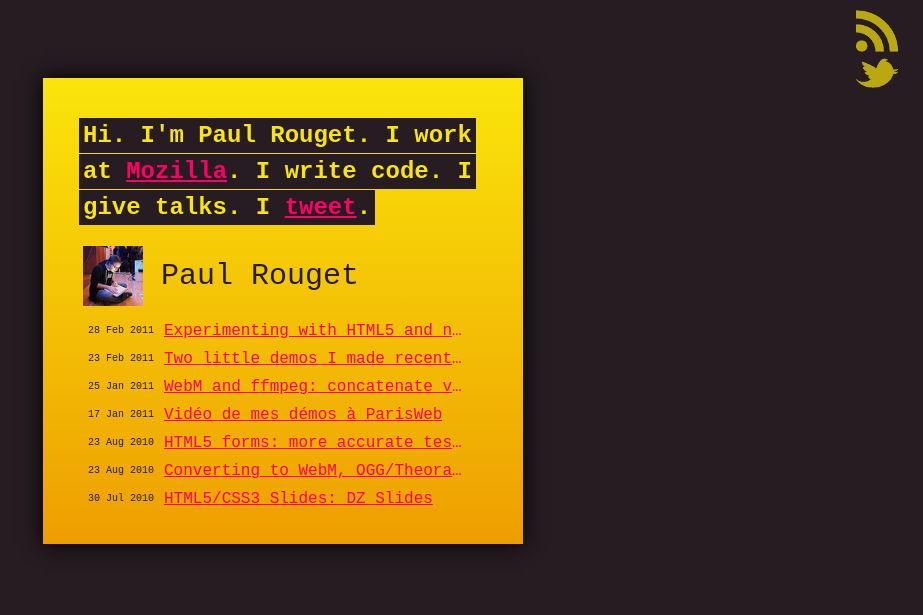
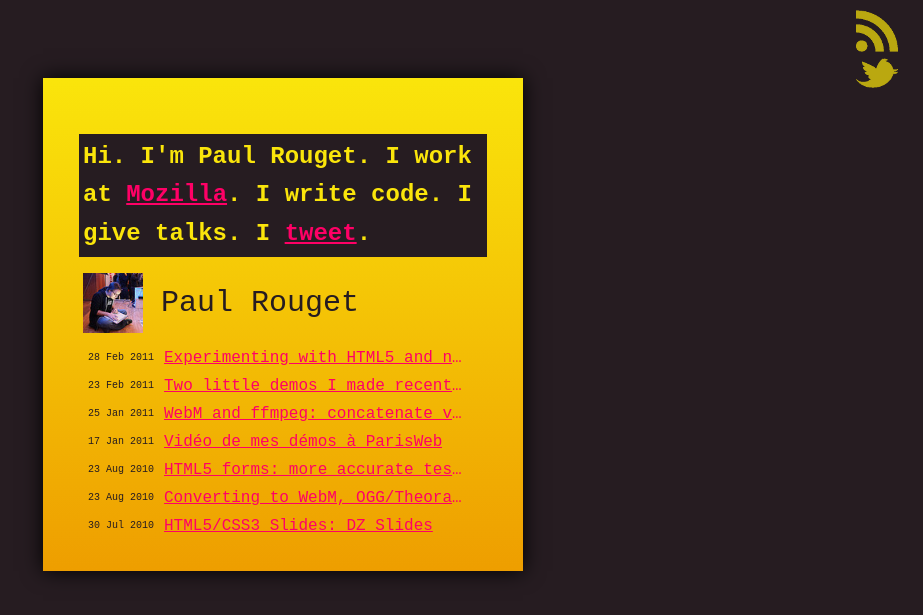
Before and after one commit to paulrouget/paulrouget.github.com, a Jekyll site: the page built from index.html, in a window 1280 px wide. Shown: the top 615 px of the page, without its empty margins (357-1280 px from the left). Built offline with Jekyll 4.4.1, drawn with Linux system fonts in a browser that asks for light colours; some web fonts are replaced.

Commit message:
more random stuff

```diff
--- a/_layouts/post.html
+++ b/_layouts/post.html
@@ -2,7 +2,7 @@
 
 <meta charset="utf8">
 <meta name="viewport" content="width=device-width; user-scalable=0" >
-<link href='http://fonts.googleapis.com/css?family=Cantarell' rel='stylesheet' type='text/css'>
+<link href='http://fonts.googleapis.com/css?family=Cantarell:regular,bold' rel='stylesheet' type='text/css'>
 
 <link rel="stylesheet" href="/css/stickytheme.css">
 <link rel="stylesheet" href="/css/syntax.css">
--- a/_posts/2011-01-25-funwithwebm.html
+++ b/_posts/2011-01-25-funwithwebm.html
@@ -67,7 +67,7 @@
 <p>Create the bumper with your prefered image editor (Gimp!). So far, it's just an image of the same size as the video.</p>
 <p>Here's mine:</p>
 
-<img src="http://paulrouget.com/e/funwithwebm.assets/bumper.png">
+<img src="http://people.mozilla.com/~prouget/blog/funwithwebm/bumper.png">
 
 <h3>Create a video from the image</h3>
 <p>You need the framerate of your main video. From the previous command, we know it's <strong>12 fps</strong> (the quality of this video is really poor, usually, it's 25). Also, you'll need to know the audio sampling frequency.</p>
@@ -101,7 +101,7 @@
 
 Result:
 
-<video src="http://paulrouget.com/e/funwithwebm.assets/bumper.webm" controls></video>
+<video src="http://people.mozilla.com/~prouget/blog/funwithwebm/bumper.webm" controls></video>
 
 <h2>Concatenate WebM videos</h2>
 <p>Ok, so now, we have 2 videos. And we want to concatenate them.</p>
@@ -120,6 +120,6 @@
 
 <p>Enjoy the result:</p>
 
-<video src="http://paulrouget.com/e/funwithwebm.assets/girltalk.final.webm" controls></video>
+<video src="http://people.mozilla.com/~prouget/blog/funwithwebm/girltalk.final.webm" controls></video>
 
 <p><strong>Note: sounds like Chrome WebM decoder doesn't take into account the chained tracks in WebM. Works well in Firefox and Opera.</strong></p>
--- a/css/stickytheme.css
+++ b/css/stickytheme.css
@@ -6,6 +6,7 @@
 }
 
 article {
+    display: block;
     background: #FAE50B;
     color: #261C21;
     background: -moz-linear-gradient(top, #FAE50B, #EE9E00);
@@ -22,10 +23,10 @@
 
 article h1, article h2 {
     display: inline;
-    font-weight: bold;
+    font-weight: 900;
+    vertical-align: middle;
     font-size: 1.5em;
-    vertical-align: middle;
-    line-height: 1.5em;
+    line-height: 1.6em;
 }
 article p {text-align: justify}
 article * {max-width: 400px}
@@ -84,6 +85,7 @@
 article footer {
     font-size: 30px;
     margin-top: 20px;
+    display: block;
 }
 
 /* meta */
@@ -178,3 +180,9 @@
     margin-top: 50px;
     position: relative;
 }
+
+@media screen and (-webkit-min-device-pixel-ratio:0){
+    article h1, article h2 {
+        display: block;
+    }
+}
--- a/index.html
+++ b/index.html
@@ -5,8 +5,8 @@
 <!DOCTYPE html>
 
 <meta charset="utf8">
-<meta name="viewport" content="width=device-width; user-scalable=0" >
-<link href='http://fonts.googleapis.com/css?family=Cantarell' rel='stylesheet' type='text/css'>
+<meta name="viewport" content="width=500" >
+<link href='http://fonts.googleapis.com/css?family=Cantarell:regular,bold' rel='stylesheet' type='text/css'>
 
 <link rel="stylesheet" href="/css/stickytheme.css">
 <link rel="stylesheet" href="/css/syntax.css">
```
